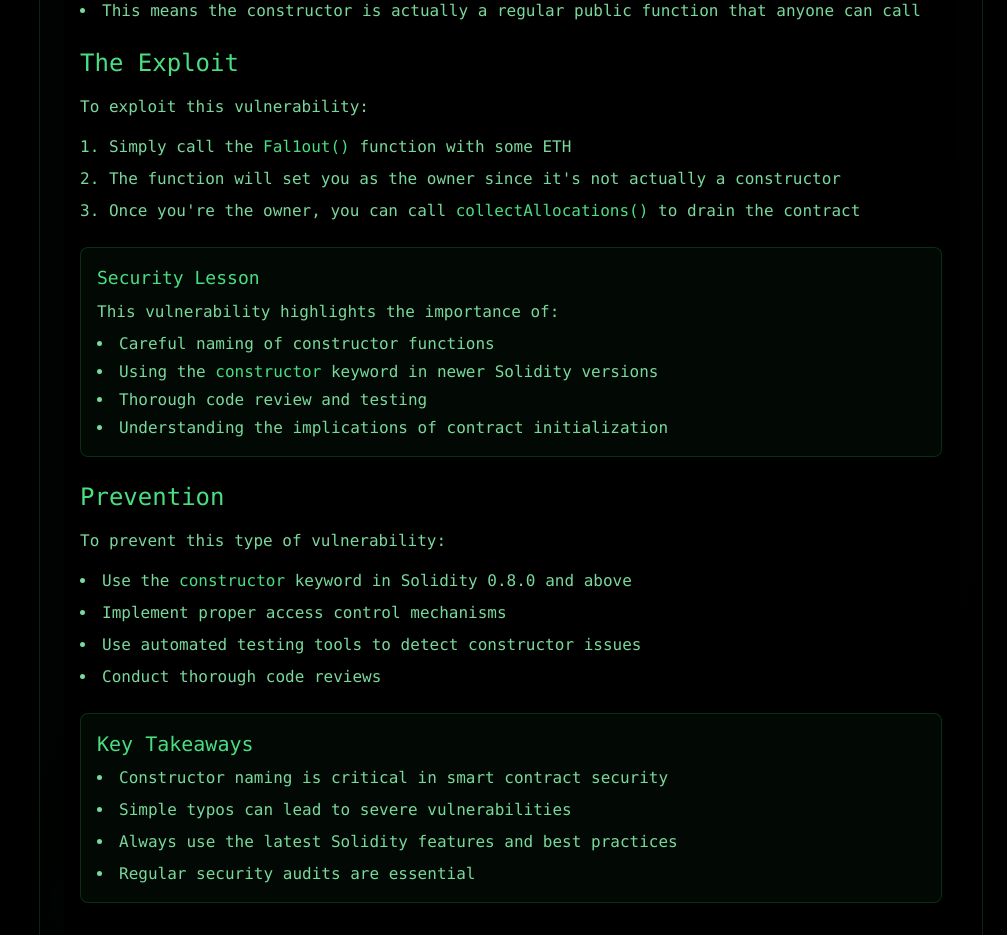
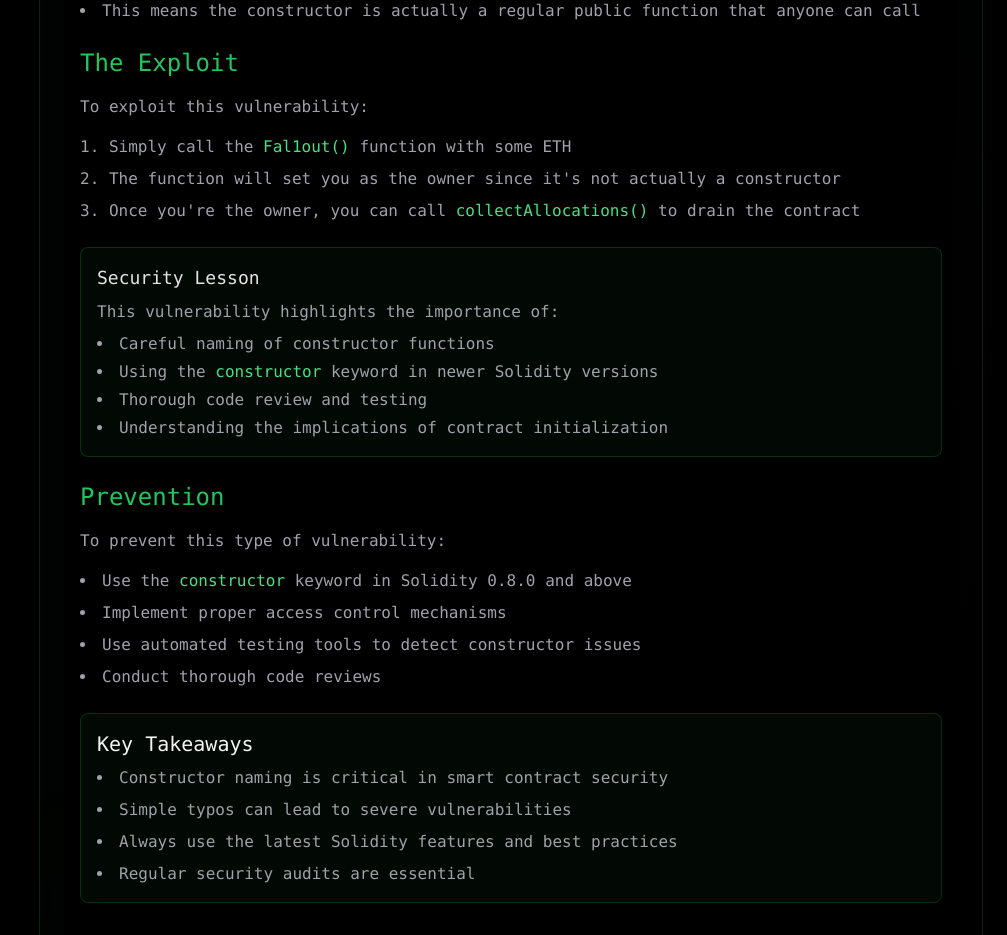
Before and after one commit to Sribabu-Mandraju/portfolio, a React (Vite) app: page /blogs/fal1out-eth in a window 1280 px wide. Shown: the part 1880-2815 px from the top of the page, without its empty margins (273-1280 px from the left). Built offline with nearby package versions, Linux system fonts and the light colour scheme.

Commit message:
new changes to ui is undoed

```diff
--- a/src/pages/blogs/Fal1out.jsx
+++ b/src/pages/blogs/Fal1out.jsx
@@ -71,14 +71,14 @@ const Fal1out = () => {
 
   const InfoBox = ({ title, children }) => (
     <div className="bg-green-900/10 border border-green-500/20 rounded-lg p-4 mb-6">
-      <h3 className="text-green-400 font-mono text-lg mb-2">{title}</h3>
-      <div className="text-green-300/90">{children}</div>
+      <h3 className="text-zinc-200 font-mono text-lg mb-2">{title}</h3>
+      <div className="text-zinc-400">{children}</div>
     </div>
   );
 
   return (
     <div
-      className="min-h-screen bg-black text-green-400 font-mono"
+      className="min-h-screen bg-black text-zinc-300 font-mono"
       ref={contentRef}
     >
       {/* Scroll Progress Bar */}
@@ -98,7 +98,7 @@ const Fal1out = () => {
               <div className="w-3 h-3 bg-yellow-500 rounded-full"></div>
               <div className="w-3 h-3 bg-green-500 rounded-full"></div>
             </div>
-            <div className="text-sm text-green-400/60">
+            <div className="text-sm text-zinc-400">
               {typedText}
               {showCursor && <span className="animate-pulse">|</span>}
             </div>
@@ -109,7 +109,7 @@ const Fal1out = () => {
       {/* Main Content */}
       <div className="container mx-auto px-4 py-8">
         <div className="max-w-4xl mx-auto">
-          <h1 className="text-3xl sm:text-4xl font-bold text-green-400 mb-6">
+          <h1 className="text-3xl sm:text-4xl font-bold text-green-500 mb-6">
             Fal1out: The Constructor Typo Vulnerability
           </h1>
 
@@ -122,7 +122,7 @@ const Fal1out = () => {
 
           <div className="space-y-6">
             <section>
-              <h2 className="text-2xl text-green-400 mb-4">
+              <h2 className="text-2xl text-green-500 mb-4">
                 The Vulnerable Contract
               </h2>
               <CodeBlock
@@ -168,19 +168,19 @@ contract Fallout {
 }`}
               />
             </section>
-{/* //dd */}
+            {/* //dd */}
             <section>
-              <h2 className="text-2xl text-green-400 mb-4">
+              <h2 className="text-2xl text-green-500 mb-4">
                 The Vulnerability
               </h2>
               <div className="space-y-4">
-                <p className="text-green-300/90">
+                <p className="text-zinc-400">
                   The critical vulnerability lies in the constructor function
                   name. In Solidity versions before 0.8.0, the constructor was
                   defined by a function with the same name as the contract.
                   However, in this contract:
                 </p>
-                <ul className="list-disc list-inside space-y-2 text-green-300/90">
+                <ul className="list-disc list-inside space-y-2 text-zinc-400">
                   <li>
                     The contract is named{" "}
                     <code className="text-green-400">Fallout</code>
@@ -199,12 +199,10 @@ contract Fallout {
             </section>
 
             <section>
-              <h2 className="text-2xl text-green-400 mb-4">The Exploit</h2>
+              <h2 className="text-2xl text-green-500 mb-4">The Exploit</h2>
               <div className="space-y-4">
-                <p className="text-green-300/90">
-                  To exploit this vulnerability:
-                </p>
-                <ol className="list-decimal list-inside space-y-2 text-green-300/90">
+                <p className="text-zinc-400">To exploit this vulnerability:</p>
+                <ol className="list-decimal list-inside space-y-2 text-zinc-400">
                   <li>
                     Simply call the{" "}
                     <code className="text-green-400">Fal1out()</code> function
@@ -225,7 +223,7 @@ contract Fallout {
 
             <InfoBox title="Security Lesson">
               This vulnerability highlights the importance of:
-              <ul className="list-disc list-inside mt-2 space-y-1">
+              <ul className="list-disc list-inside mt-2 space-y-1 text-zinc-400">
                 <li>Careful naming of constructor functions</li>
                 <li>
                   Using the <code className="text-green-400">constructor</code>{" "}
@@ -239,12 +237,12 @@ contract Fallout {
             </InfoBox>
 
             <section>
-              <h2 className="text-2xl text-green-400 mb-4">Prevention</h2>
+              <h2 className="text-2xl text-green-500 mb-4">Prevention</h2>
               <div className="space-y-4">
-                <p className="text-green-300/90">
+                <p className="text-zinc-400">
                   To prevent this type of vulnerability:
                 </p>
-                <ul className="list-disc list-inside space-y-2 text-green-300/90">
+                <ul className="list-disc list-inside space-y-2 text-zinc-400">
                   <li>
                     Use the <code className="text-green-400">constructor</code>{" "}
                     keyword in Solidity 0.8.0 and above
@@ -259,8 +257,8 @@ contract Fallout {
             </section>
 
             <div className="mt-8 p-4 bg-green-900/10 border border-green-500/20 rounded-lg">
-              <h3 className="text-xl text-green-400 mb-2">Key Takeaways</h3>
-              <ul className="list-disc list-inside space-y-2 text-green-300/90">
+              <h3 className="text-xl text-zinc-100 mb-2">Key Takeaways</h3>
+              <ul className="list-disc list-inside space-y-2 text-zinc-400">
                 <li>
                   Constructor naming is critical in smart contract security
                 </li>
```
